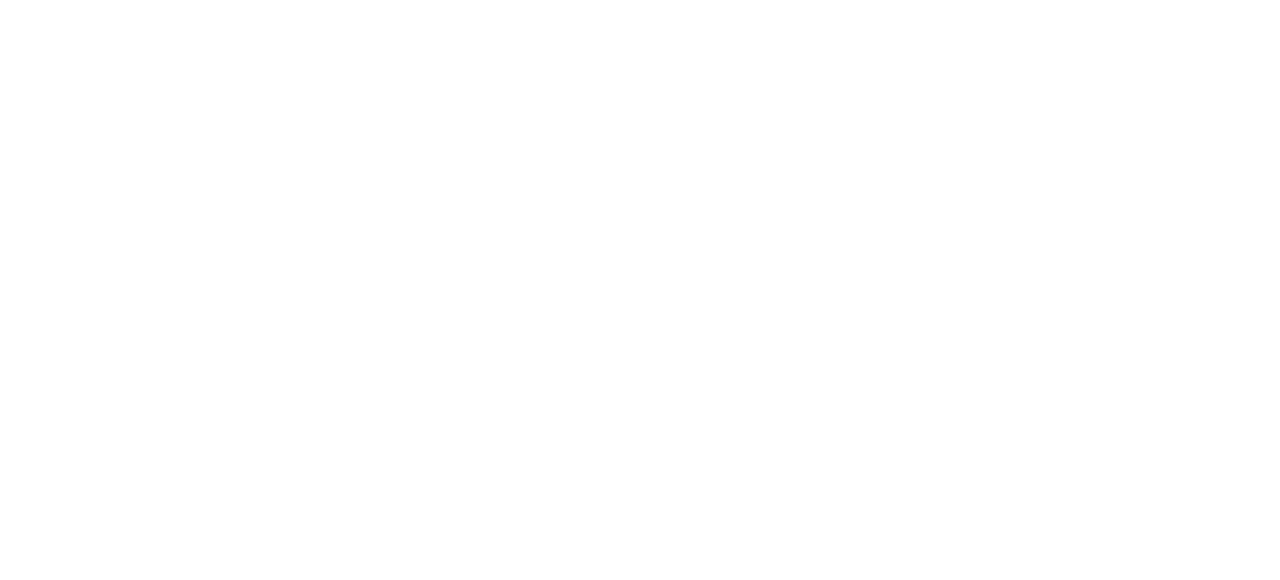
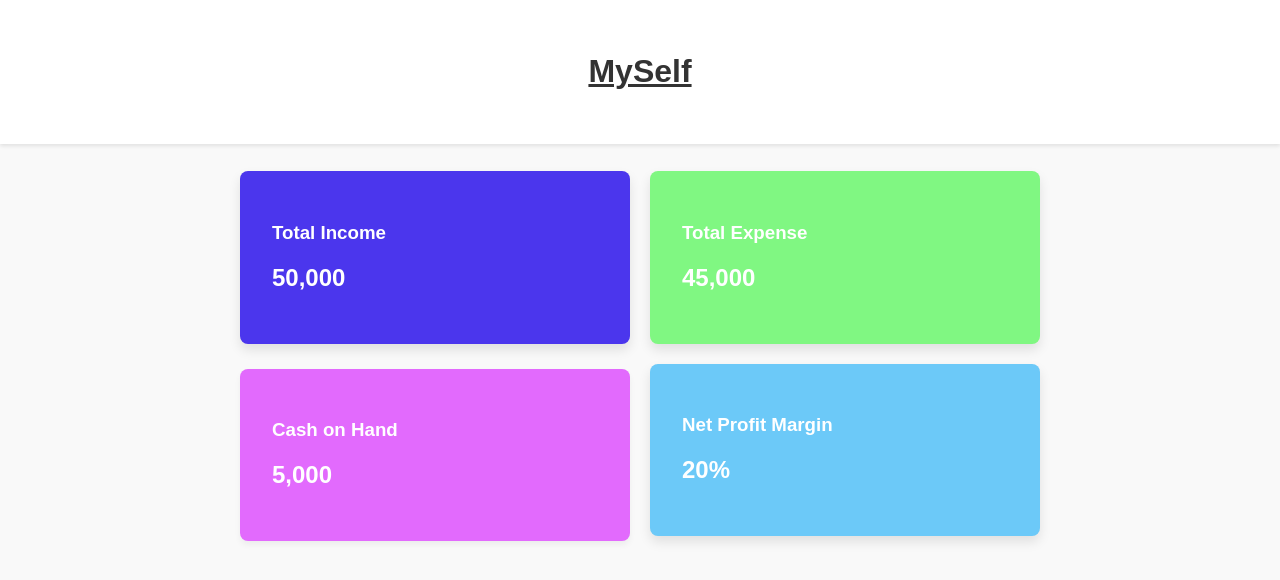
Before and after one commit to kunal-1234567/kunal-1234567.github.io, a plain HTML site: page pages/profile.html in a window 1280 px wide. Drawn offline with Linux system fonts and the light colour scheme.

Commit message:
work on profile page

```diff
--- /dev/null
+++ b/assets/css/profile.css
@@ -0,0 +1,87 @@
+body {
+  font-family: 'Arial', sans-serif;
+  margin: 0;
+  padding: 0;
+  background-color: #f9f9f9;
+  color: #333;
+}
+
+.block-container {
+  display: grid;
+  grid-template-columns: repeat(2, 1fr);
+  gap: 20px;
+  max-width: 800px;
+  margin: 2rem auto;
+  padding: 0 20px;
+}
+
+.income{
+    background-color: #4b36ed;
+    color: white;
+    border-radius: 8px;
+    padding: 2rem;
+    box-shadow: 0 4px 6px rgba(0, 0, 0, 0.05);
+    text-align: left;
+    transition: transform 0.3s ease;
+
+    transform: translateY(-5px);
+  box-shadow: 0 6px 12px rgba(0, 0, 0, 0.1);
+}
+
+.profitmargin{
+    background: #6cc9f8;
+    color: white;
+    border-radius: 8px;
+    padding: 2rem;
+    box-shadow: 0 4px 6px rgba(0, 0, 0, 0.05);
+    text-align: left;
+    transition: transform 0.3s ease;
+
+    transform: translateY(-5px);
+  box-shadow: 0 6px 12px rgba(0, 0, 0, 0.1);
+}
+
+.expense{
+    background: #80f782;
+    color: white;
+    border-radius: 8px;
+    padding: 2rem;
+    box-shadow: 0 4px 6px rgba(0, 0, 0, 0.05);
+    text-align: left;
+    transition: transform 0.3s ease;
+
+    transform: translateY(-5px);
+  box-shadow: 0 6px 12px rgba(0, 0, 0, 0.1);
+}
+
+.cashonhand{
+    background: #e26afd;
+    color: white;
+    border-radius: 8px;
+    padding: 2rem;
+    box-shadow: 0 4px 6px rgba(0, 0, 0, 0.05);
+    text-align: left;
+    transition: transform 0.3s ease;
+
+
+}
+
+.block h3 {
+  color: #2c3e50;
+  margin-bottom: 1rem;
+}
+
+.block p {
+  color: #7f8c8d;
+  line-height: 1.6;
+}
+
+header {
+  text-align: center;
+  text-decoration: underline;
+  padding: 2rem;
+  background: #fff;
+  box-shadow: 0 2px 4px rgba(0, 0, 0, 0.1);
+  text-size-adjust: 100px;
+  height: 80px;
+}
--- a/pages/profile.html
+++ b/pages/profile.html
@@ -4,8 +4,44 @@
     <meta charset="UTF-8">
     <meta name="viewport" content="width=device-width, initial-scale=1.0">
     <title>My Profile</title>
+    <link rel="stylesheet" href="../assets/css/profile.css">
 </head>
 <body>
 
+     <header>
+
+        <h1>MySelf</h1>
+
+
+
+  </header>
+   <main class="block-container">
+
+    <div class="income">
+      <h3>Total Income</h3>
+      <h2>50,000</h2>
+
+
+    </div>
+
+
+    <div class="expense">
+      <h3>Total Expense</h3>
+      <h2>45,000</h2>
+
+    </div>
+
+
+    <div class="cashonhand">
+      <h3>Cash on Hand</h3>
+      <h2>5,000</h2>
+
+    </div>
+
+    <div class="profitmargin">
+      <h3>Net Profit Margin</h3>
+      <h2>20%</h2>
+
+    </div>
 </body>
 </html>
```
Also changed, not shown: pages/home.html (+3 -3 lines).
